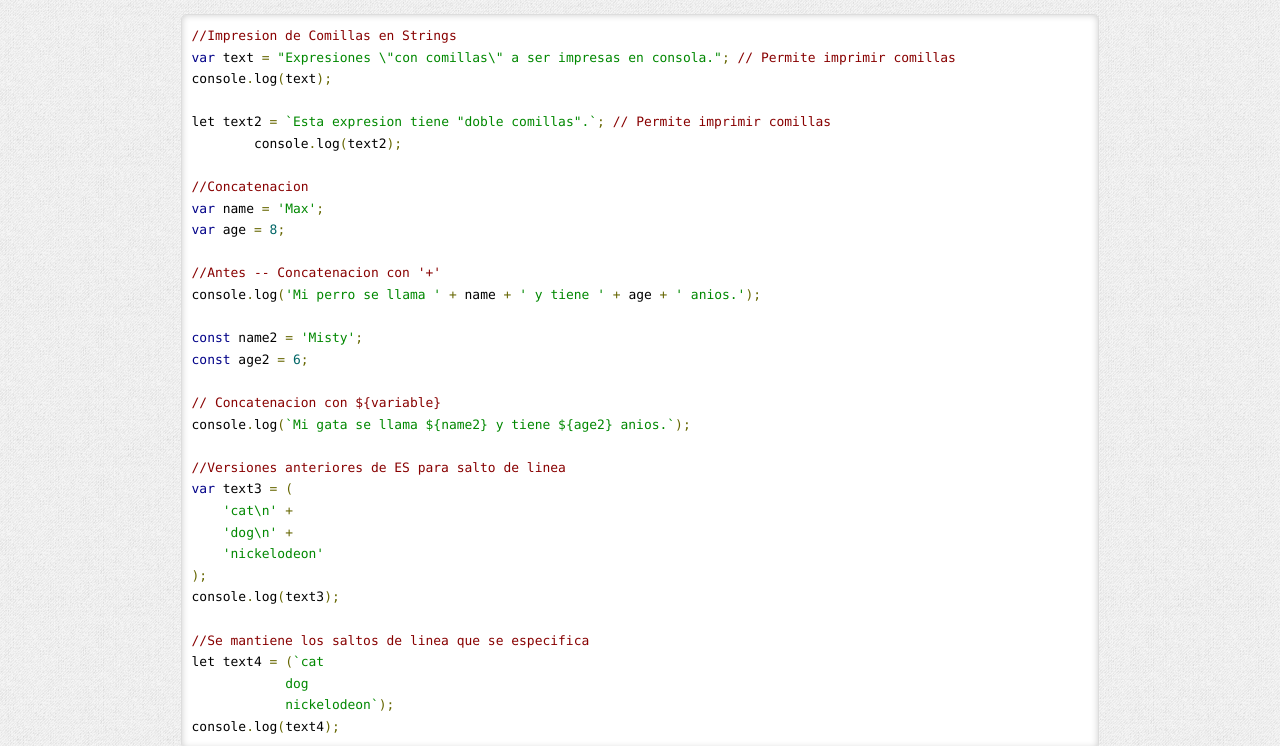
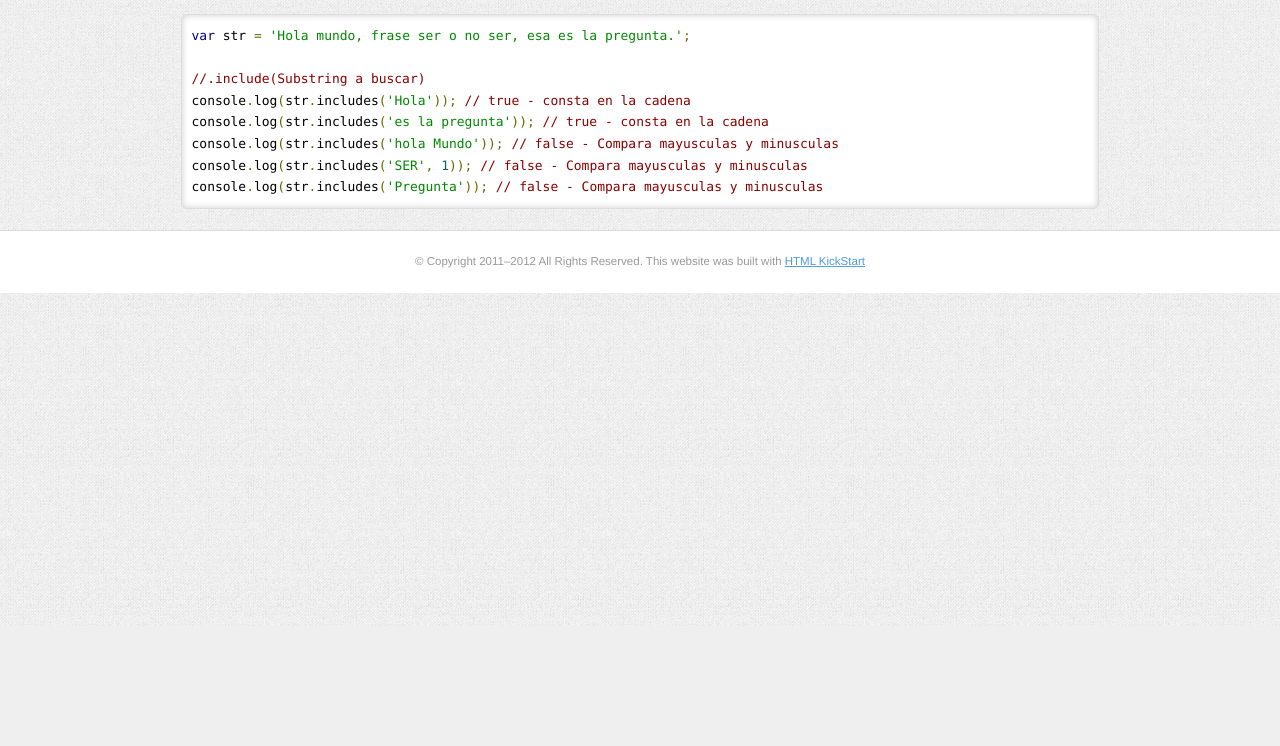
Before and after one commit to cchristico/Proyecto1BJavascript, a plain HTML site: page 5.html in a window 1280 px wide. Shown: the part 174-920 px from the top of the page. After the commit the page ends 800 px from the top, so only its background shows below. Drawn offline with nearby package versions, Linux system fonts and the light colour scheme.

Commit message:
Strings .includes() .repeat()

```diff
--- a/5.html
+++ b/5.html
@@ -41,45 +41,20 @@
 
 <div class="col_12">
 	<div class="col_12">
-	<h3>Template literals</h3>
+	<h3>Strings .includes() .repeat()</h3>
 <p>
-    El uso de Template Literals o plantillas literales presenta caracteristicas asociadas a la construccion de strings sin el uso de caracteres de escape o ayuda
+    Las opciones de la libreria estandar de ES6 ha incrementado y, dentro de esos cambios se encuentran los nuevos metodos de string, como .include() y .repeat().
 </p>
 <di class="col_12">
 <pre>
-//Impresion de Comillas en Strings
-var text = "Expresiones \"con comillas\" a ser impresas en consola."; // Permite imprimir comillas
-console.log(text);
+var str = 'Hola mundo, frase ser o no ser, esa es la pregunta.';
 
-let text2 = `Esta expresion tiene "doble comillas".`; // Permite imprimir comillas
-        console.log(text2);
-
-//Concatenacion
-var name = 'Max';
-var age = 8;
-
-//Antes -- Concatenacion con '+'
-console.log('Mi perro se llama ' + name + ' y tiene ' + age + ' anios.');
-
-const name2 = 'Misty';
-const age2 = 6;
-
-// Concatenacion con ${variable}
-console.log(`Mi gata se llama ${name2} y tiene ${age2} anios.`);
-
-//Versiones anteriores de ES para salto de linea
-var text3 = (
-    'cat\n' +
-    'dog\n' +
-    'nickelodeon'
-);
-console.log(text3);
-
-//Se mantiene los saltos de linea que se especifica
-let text4 = (`cat
-            dog
-            nickelodeon`);
-console.log(text4);
+//.include(Substring a buscar)
+console.log(str.includes('Hola')); // true - consta en la cadena
+console.log(str.includes('es la pregunta')); // true - consta en la cadena
+console.log(str.includes('hola Mundo')); // false - Compara mayusculas y minusculas
+console.log(str.includes('SER', 1)); // false - Compara mayusculas y minusculas
+console.log(str.includes('Pregunta')); // false - Compara mayusculas y minusculas
 </pre>
 </di>
 <br>
```
